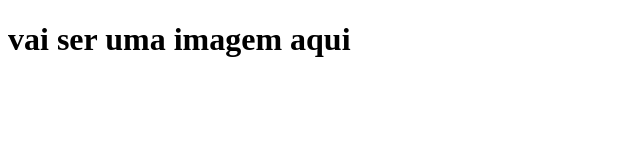
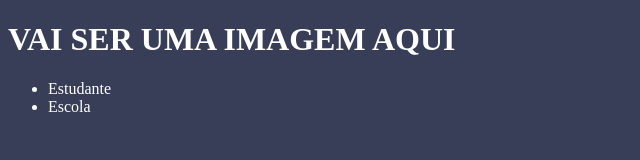
Before and after one commit to IsabelyConte/site-criativ_isa, a plain HTML site: page index.html in a window 1280 px wide. Shown: the whole page, without its empty margins (0-640 px from the left). Drawn offline with Linux system fonts and the light colour scheme.

Commit message:
segunda ediçao

```diff
--- a/index.html
+++ b/index.html
@@ -2,11 +2,16 @@
 <html lang="en">
 <head>
     <meta charset="UTF-8">
-    <meta http-equiv="X-UA-Compatible" content="IE=edge">
-    <meta name="viewport" content="width=device-width, initial-scale=1.0">
+    <link rel="stylesheet" href="style.css">
     <title>Document</title>
 </head>
 <body>
-    <H1>vai ser uma imagem aqui</H1>
+    <header>
+        <H1>VAI SER UMA IMAGEM AQUI</H1>
+        <ul>
+            <li>Estudante</li>
+            <li>Escola</li>
+        </ul>
+    </header>
 </body>
 </html>
--- a/style.css
+++ b/style.css
@@ -1,3 +1,11 @@
 body{
     background-color: #383D58;
 }
+body{
+    background-color: #383D58;
+    color: white;
+}
+header{
+    background-color: #383D58;
+    color: white;
+}
```
